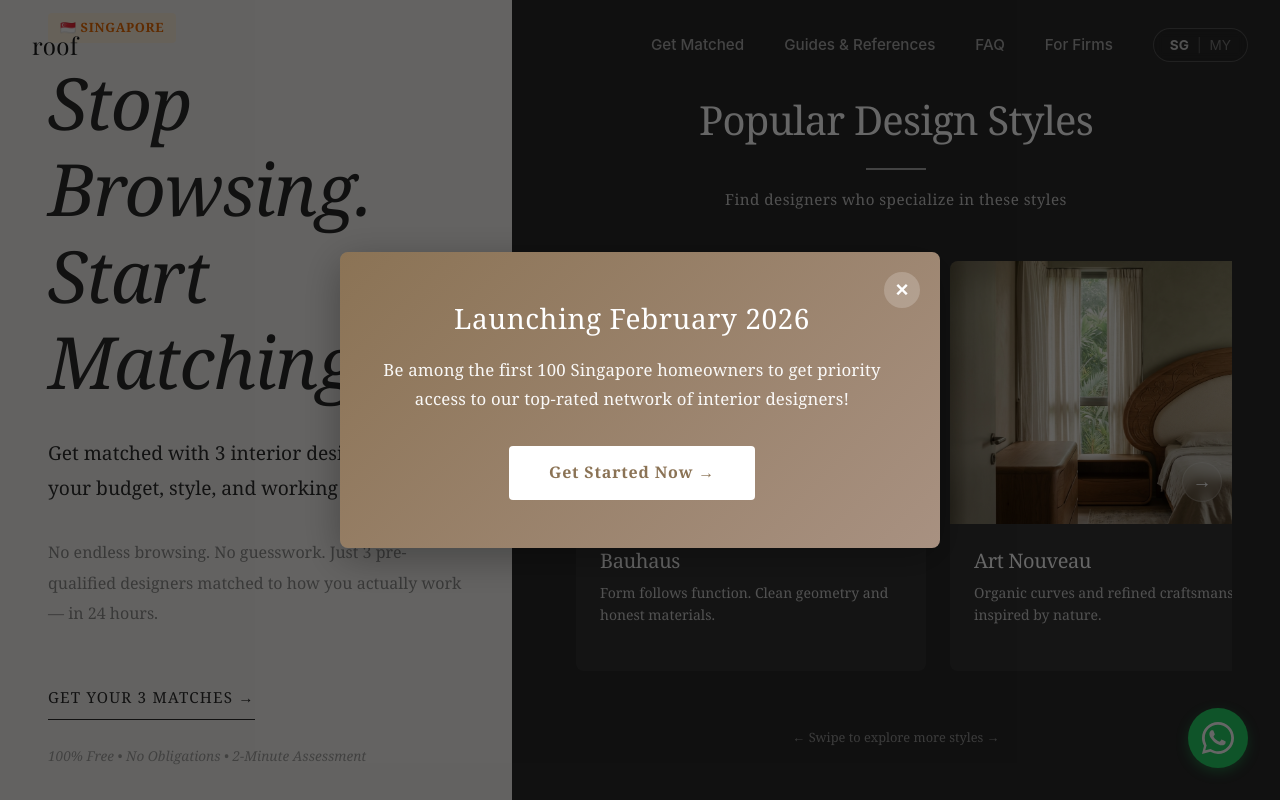
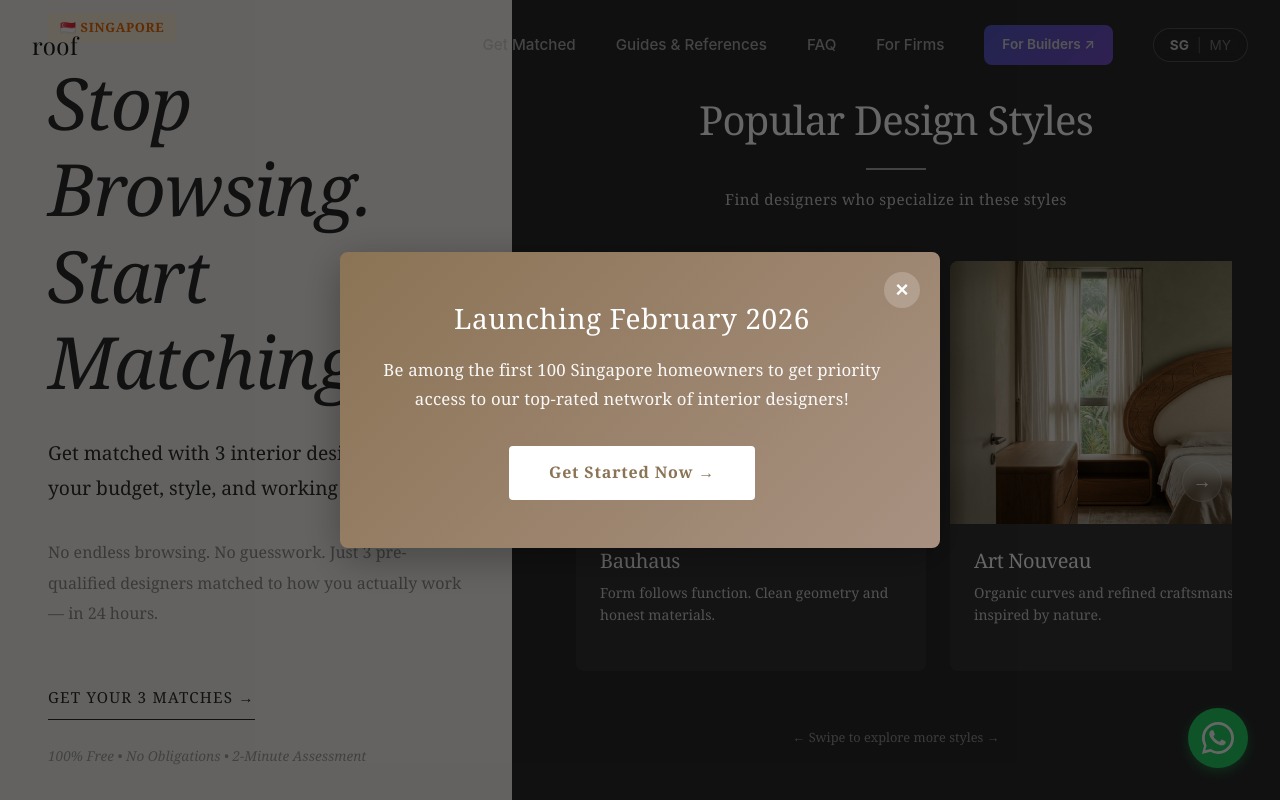
Before and after one commit to tsybjornie/lead-portal, a Next.js app: page / in a window 1280 px wide. Shown: the top 800 px of the page. Built offline with nearby package versions, Linux system fonts and the light colour scheme; a web font is replaced by a local one.

Commit message:
Add For Builders nav link to builder platform

```diff
--- a/components/Navigation.js
+++ b/components/Navigation.js
@@ -64,6 +64,7 @@ export default function Navigation() {
     { name: 'Guides & References', path: '/guides' },
     { name: 'FAQ', path: '/faq' },
     { name: 'For Firms', path: '/contractor-application' },
+    { name: 'For Builders', path: 'https://lead-portal.vercel.app/landing', external: true },
   ];
 
   return (
@@ -95,15 +96,29 @@ export default function Navigation() {
           {/* RIGHT: Desktop Links */}
           <div className="desktop-nav" style={{ display: 'flex', gap: '40px', alignItems: 'center' }}>
             {navLinks.map((link) => (
+              link.external ? (
+                <a
+                  key={link.name}
+                  href={link.path}
+                  target="_blank"
+                  rel="noopener noreferrer"
+                  style={{ ...textStyle, color: '#cccccc', background: 'linear-gradient(135deg, #6366F1, #8B5CF6)', padding: '8px 18px', borderRadius: '8px', color: '#fff', fontWeight: 600, fontSize: '0.85rem' }}
+                  onMouseEnter={(e) => e.target.style.opacity = '0.9'}
+                  onMouseLeave={(e) => e.target.style.opacity = '1'}
+                >
+                  {link.name} ↗
+                </a>
+              ) : (
                 <Link
                   key={link.name}
                   href={link.path}
-                style={{ ...textStyle, color: '#cccccc' }} // Override with light grey
+                  style={{ ...textStyle, color: '#cccccc' }}
                   onMouseEnter={(e) => e.target.style.opacity = '1'}
                   onMouseLeave={(e) => e.target.style.opacity = '1'}
                 >
                   {link.name}
                 </Link>
+              )
             ))}
 
 
```
Lines whose indentation alone changed are shown as unchanged.
